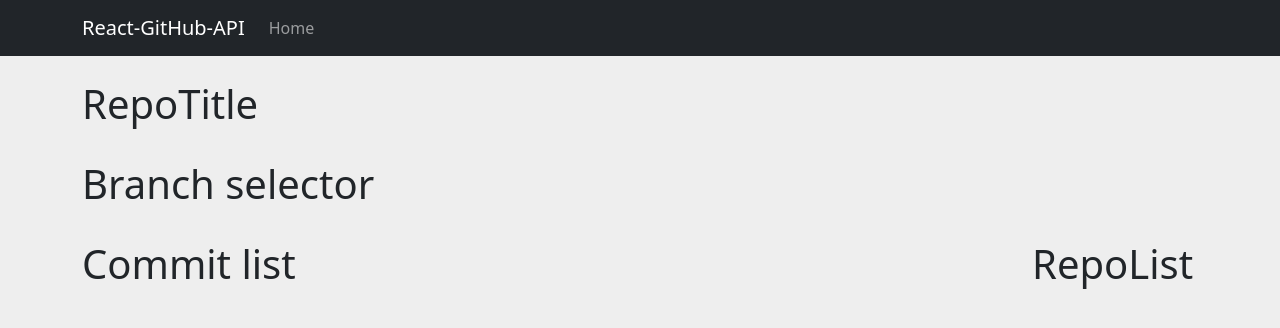
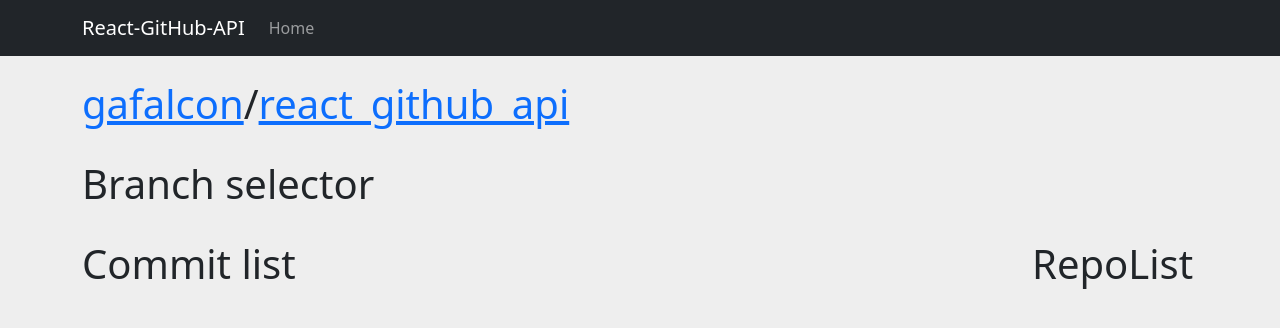
Before and after one commit to gafalcon/react_github_api, a React (Create React App) app: page / in a window 1280 px wide. Shown: the top 328 px of the page. Built offline with nearby package versions, Linux system fonts and the light colour scheme.

Commit message:
Set Repo Title

```diff
--- a/src/components/RepoTitle/RepoTitle.jsx
+++ b/src/components/RepoTitle/RepoTitle.jsx
@@ -1,9 +1,14 @@
 import React from "react";
 
-function RepoTitle() {
+function RepoTitle({ repo }) {
   return (
     <div>
-      <h1>RepoTitle</h1>
+      <h1>
+        <a href={`https://github.com/${repo.owner}`}> {repo.owner}</a>/
+        <a href={`https://github.com/${repo.owner}/${repo.name}`}>
+          {repo.name}
+        </a>
+      </h1>
     </div>
   );
 }
```
